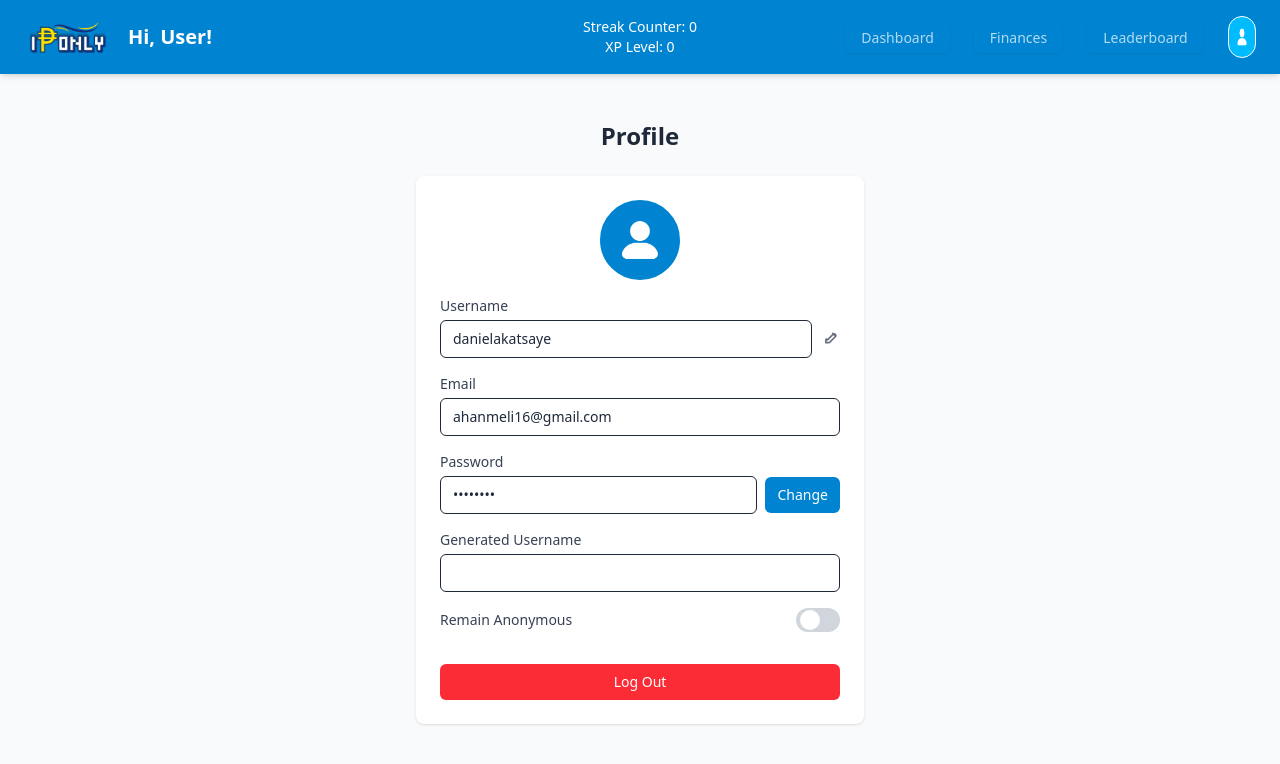
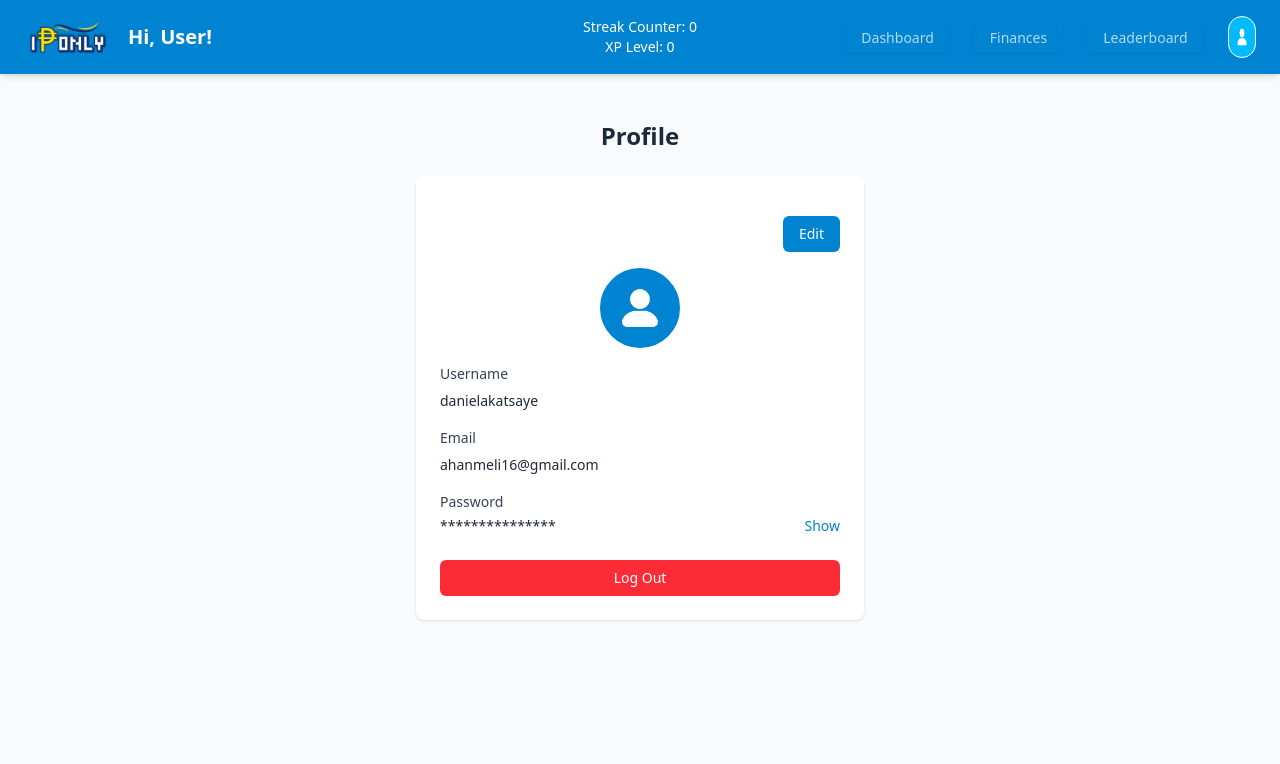
Before and after one commit to tsAntonio25/6WCSERVER-Final-Project, a Vue app in the folder finals-project-6wcserver/frontend/: page /profile in a window 1280 px wide. Shown: the top 764 px of the page. Built offline with nearby package versions, Linux system fonts and the light colour scheme.

Commit message:
⚡️Profile edit⚡️

```diff
--- a/finals-project-6wcserver/frontend/src/views/Password.vue
+++ b/finals-project-6wcserver/frontend/src/views/Password.vue
@@ -7,7 +7,7 @@
 
     <!-- Main content -->
     <div class="flex-grow px-4 sm:px-6 py-6">
-      <h1 class="text-xl sm:text-2xl font-bold text-center text-gray-800 mb-6">Change Password</h1>
+      <h1 class="text-xl sm:text-2xl font-bold text-center text-gray-800 mb-6">Edit Profile</h1>
 
       <div class="max-w-md w-full mx-auto bg-white rounded-lg shadow p-4 sm:p-6 flex flex-col justify-between min-h-[32rem]">
         <!-- Form Section -->
@@ -41,9 +41,39 @@
                 {{ showNewPassword ? 'Hide' : 'Show' }}
               </button>
             </div>
+          </div>
 
-            <!-- Right-Aligned Buttons -->
-            <div class="mt-4 flex justify-end gap-3">
+          <!-- Generated Username -->
+          <div>
+            <label class="block text-sm font-medium text-gray-700 mb-1">Generated Username</label>
+            <input
+              type="text"
+              :value="generatedUsername"
+              class="w-full px-3 py-2 border rounded-md text-sm text-gray-800 italic"
+              readonly
+            />
+          </div>
+
+          <!-- Remain Anonymous Toggle -->
+          <div class="flex justify-end">
+            <button
+              @click="handleAnonymousToggle"
+              :class="[
+                'relative inline-flex h-6 w-11 items-center rounded-full transition-colors duration-300',
+                isAnonymous ? 'bg-sky-600' : 'bg-gray-300'
+              ]"
+            >
+              <span
+                :class="[
+                  'inline-block h-5 w-5 transform rounded-full bg-white transition-transform duration-300',
+                  isAnonymous ? 'translate-x-5' : 'translate-x-1'
+                ]"
+              ></span>
+            </button>
+          </div>
+
+          <!-- Action Buttons -->
+          <div class="pt-4 flex justify-end gap-3">
             <button
               @click="resetFields"
               class="px-4 py-2 bg-gray-300 text-gray-800 text-sm rounded-md hover:bg-gray-400 transition"
@@ -57,7 +87,6 @@
             >
               Confirm
             </button>
-            </div>
           </div>
         </div>
 
@@ -94,8 +123,9 @@
           </svg>
         </div>
       </div>
-      <p class="text-center text-gray-800 font-medium">Username changed successfully!</p>
+      <p class="text-center text-gray-800 font-medium">Password changed successfully!</p>
     </div>
+
     <!-- Error Popup -->
     <div
       v-if="showError"
@@ -119,6 +149,7 @@
       </div>
       <p class="text-center text-gray-800 font-medium">Something went wrong. Please try again.</p>
     </div>
+
     <!-- Mobile-only footer fixed at bottom -->
     <div class="sm:hidden fixed bottom-0 left-0 w-full z-10">
       <Footer />
@@ -141,7 +172,10 @@ export default {
       currentPassword: '',
       newPassword: '',
       showNewPassword: false,
-      showSuccess: false
+      showSuccess: false,
+      showError: false,
+      isAnonymous: false,
+      generatedUsername: ''
     };
   },
   methods: {
@@ -154,9 +188,21 @@ export default {
       this.showNewPassword = false;
     },
     updatePassword() {
-      // Placeholder for actual update logic
       console.log('Password update triggered');
       this.showSuccess = true;
+    },
+    handleAnonymousToggle() {
+      this.isAnonymous = !this.isAnonymous;
+      if (this.isAnonymous) {
+        const adjectives = ['Sunny', 'Brave', 'Gentle', 'Swift', 'Clever', 'Bold'];
+        const nouns = ['Tiger', 'Falcon', 'Pine', 'River', 'Moon', 'Echo'];
+        const randomAdjective = adjectives[Math.floor(Math.random() * adjectives.length)];
+        const randomNoun = nouns[Math.floor(Math.random() * nouns.length)];
+        const randomNumber = Math.floor(Math.random() * 1000);
+        this.generatedUsername = `${randomAdjective}${randomNoun}${randomNumber}`;
+      } else {
+        this.generatedUsername = '';
+      }
     }
   }
 };
--- a/finals-project-6wcserver/frontend/src/views/Profile.vue
+++ b/finals-project-6wcserver/frontend/src/views/Profile.vue
@@ -6,12 +6,22 @@
     </div>
 
     <!-- Main content -->
-    <div class="flex-grow px-4 sm:px-8 py-6 space-y-6 pb-24">
+    <div class="flex-grow px-4 sm:px-8 py-6 space-y-6">
       <h1 class="text-2xl font-bold text-center text-gray-800">Profile</h1>
 
-      <div class="max-w-md mx-auto bg-white rounded-lg shadow p-6 space-y-4">
+      <div class="max-w-md mx-auto bg-white rounded-lg shadow pt-10 pb-6 px-6 space-y-4 relative">
+        <!-- Edit Profile Button -->
+        <div class="flex justify-end">
+        <router-link
+            to="/password"
+            class="px-4 py-2 bg-sky-600 text-white text-sm rounded-md hover:bg-sky-700 transition"
+        >
+            Edit
+        </router-link>
+        </div>
+
         <!-- Profile Icon -->
-        <div class="flex justify-center">
+        <div class="flex justify-center mt-2">
         <div class="h-20 w-20 rounded-full overflow-hidden border-4 border-sky-600 bg-sky-600">
             <img
             src="@/assets/user.png"
@@ -24,93 +34,33 @@
         <!-- Username -->
         <div>
           <label class="block text-sm font-medium text-gray-700 mb-1">Username</label>
-          <div class="flex items-center space-x-2">
-            <input
-              type="text"
-              v-model="username"
-              class="flex-grow px-3 py-2 border rounded-md text-sm text-gray-800"
-            />
-            <button
-              @click="updateUsername"
-              class="text-gray-500 hover:text-gray-700"
-              title="Edit Username"
-            >
-              <svg
-                xmlns="http://www.w3.org/2000/svg"
-                class="h-5 w-5"
-                fill="none"
-                viewBox="0 0 24 24"
-                stroke="currentColor"
-                stroke-width="2"
-              >
-                <path stroke-linecap="round" stroke-linejoin="round" d="M15.232 5.232l3.536 3.536M9 13l6.536-6.536a2 2 0 112.828 2.828L11.828 15.828a2 2 0 01-1.414.586H7v-3a2 2 0 01.586-1.414z" />
-              </svg>
-            </button>
-          </div>
+          <span class="text-sm text-gray-800">{{ username }}</span>
         </div>
 
         <!-- Email -->
         <div>
           <label class="block text-sm font-medium text-gray-700 mb-1">Email</label>
-          <input
-            type="email"
-            value="ahanmeli16@gmail.com"
-            class="w-full px-3 py-2 border rounded-md text-sm text-gray-800"
-            readonly
-          />
+          <span class="text-sm text-gray-800">{{ email }}</span>
         </div>
 
         <!-- Password -->
         <div>
         <label class="block text-sm font-medium text-gray-700 mb-1">Password</label>
-          <div class="flex items-center space-x-2">
-            <input
-              type="password"
-              value="********"
-              class="flex-grow px-3 py-2 border rounded-md text-sm text-gray-800"
-              readonly
-            />
-            <router-link
-              to="/password"
-              class="px-3 py-2 bg-sky-600 text-white text-sm rounded-md hover:bg-sky-700 transition"
+        <div class="relative">
+            <span class="block text-sm text-gray-800 pr-16">
+            {{ showPassword ? actualPassword : maskedPassword }}
+            </span>
+            <button
+            @click="togglePassword"
+            class="absolute right-0 top-0 text-sm text-sky-600 hover:underline focus:outline-none"
             >
-              Change
-            </router-link>
+            {{ showPassword ? 'Hide' : 'Show' }}
+            </button>
         </div>
         </div>
 
-        <!-- Generated Username -->
-        <div>
-          <label class="block text-sm font-medium text-gray-700 mb-1">Generated Username</label>
-          <input
-            type="text"
-            :value="generatedUsername"
-            class="w-full px-3 py-2 border rounded-md text-sm text-gray-800 italic"
-            readonly
-          />
-        </div>
-
-        <!-- Remain Anonymous Toggle -->
-        <div class="flex items-center justify-between">
-          <label class="text-sm font-medium text-gray-700">Remain Anonymous</label>
-          <button
-            @click="handleAnonymousToggle"
-            :class="[
-              'relative inline-flex h-6 w-11 items-center rounded-full transition-colors duration-300',
-              isAnonymous ? 'bg-sky-600' : 'bg-gray-300'
-            ]"
-          >
-            <span
-              :class="[
-                'inline-block h-5 w-5 transform rounded-full bg-white transition-transform duration-300',
-                isAnonymous ? 'translate-x-5' : 'translate-x-1'
-              ]"
-            ></span>
-          </button>
-        </div>
-
         <!-- Log Out Button -->
-        <div class="pt-4">
+        <div class="mt-6">
         <button
             class="w-full py-2 bg-red-500 text-white text-sm rounded-md hover:bg-red-600 transition"
         >
@@ -118,54 +68,6 @@
         </button>
         </div>
       </div>
-    </div>
-
-    <!-- Success Popup -->
-    <div
-      v-if="showSuccess"
-      class="fixed top-24 left-1/2 transform -translate-x-1/2 z-50 bg-white border border-gray-200 rounded-lg shadow-lg w-80 p-6"
-    >
-      <div class="absolute top-2 right-2">
-        <button @click="showSuccess = false" class="text-gray-500 hover:text-gray-700 text-lg">×</button>
-      </div>
-      <div class="flex justify-center mb-4">
-        <div class="h-16 w-16 bg-green-500 rounded-full flex items-center justify-center">
-          <svg
-            class="h-8 w-8 text-white"
-            fill="none"
-            stroke="currentColor"
-            stroke-width="3"
-            viewBox="0 0 24 24"
-          >
-            <path stroke-linecap="round" stroke-linejoin="round" d="M5 13l4 4L19 7" />
-          </svg>
-        </div>
-      </div>
-      <p class="text-center text-gray-800 font-medium">Username changed successfully!</p>
-    </div>
-
-    <!-- Error Popup -->
-    <div
-      v-if="showError"
-      class="fixed top-24 left-1/2 transform -translate-x-1/2 z-50 bg-white border border-gray-200 rounded-lg shadow-lg w-80 p-6"
-    >
-      <div class="absolute top-2 right-2">
-        <button @click="showError = false" class="text-gray-500 hover:text-gray-700 text-lg">×</button>
-      </div>
-      <div class="flex justify-center mb-4">
-        <div class="h-16 w-16 bg-red-500 rounded-full flex items-center justify-center">
-          <svg
-            class="h-8 w-8 text-white"
-            fill="none"
-            stroke="currentColor"
-            stroke-width="3"
-            viewBox="0 0 24 24"
-          >
-            <path stroke-linecap="round" stroke-linejoin="round" d="M6 18L18 6M6 6l12 12" />
-          </svg>
-        </div>
-      </div>
-      <p class="text-center text-gray-800 font-medium">Username is already taken.</p>
     </div>
 
     <!-- Mobile-only footer fixed at bottom -->
@@ -187,36 +89,20 @@ export default {
   },
   data() {
     return {
-      isAnonymous: false,
-      generatedUsername: '',
       username: 'danielakatsaye',
-      showSuccess: false,
-      showError: false
+      email: 'ahanmeli16@gmail.com',
+      actualPassword: 'mySecretPass123',
+      showPassword: false
     };
   },
-  methods: {
-    handleAnonymousToggle() {
-      this.isAnonymous = !this.isAnonymous;
-      if (this.isAnonymous) {
-        const adjectives = ['Sunny', 'Brave', 'Gentle', 'Swift', 'Clever', 'Bold'];
-        const nouns = ['Tiger', 'Falcon', 'Pine', 'River', 'Moon', 'Echo'];
-        const randomAdjective = adjectives[Math.floor(Math.random() * adjectives.length)];
-        const randomNoun = nouns[Math.floor(Math.random() * nouns.length)];
-        const randomNumber = Math.floor(Math.random() * 1000);
-        this.generatedUsername = `${randomAdjective}${randomNoun}${randomNumber}`;
-      } else {
-        this.generatedUsername = '';
+  computed: {
+    maskedPassword() {
+      return '*'.repeat(this.actualPassword.length);
     }
   },
-    updateUsername() {
-      // Simulate taken username
-      if (this.username.toLowerCase() === 'takenuser') {
-        this.showError = true;
-        this.showSuccess = false;
-      } else {
-        this.showSuccess = true;
-        this.showError = false;
-      }
+  methods: {
+    togglePassword() {
+      this.showPassword = !this.showPassword;
     }
   }
 };
```
Also changed, not shown: 2 other files (tests, documents, lock files or other folders). Lines whose indentation alone changed are shown as unchanged.
